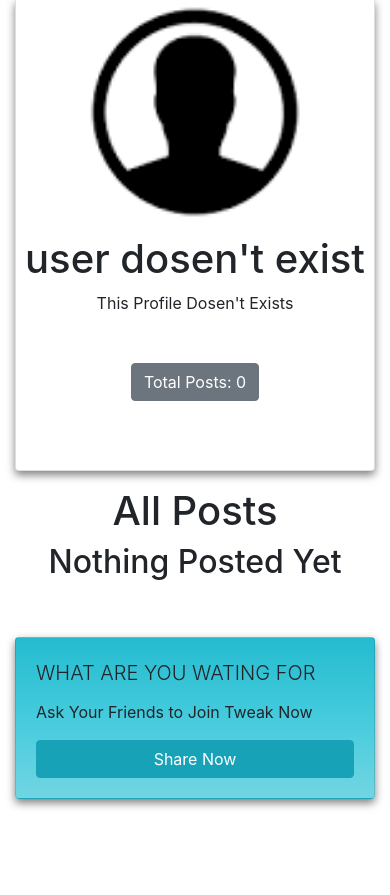
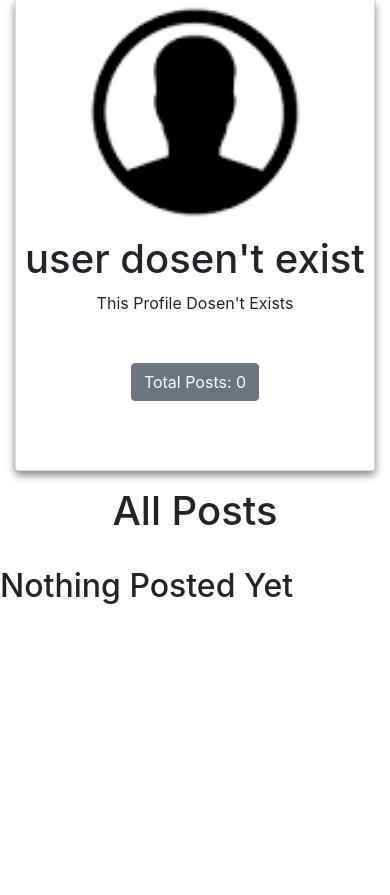
Before and after one commit to areeburrub/Tweak, a Flask app: page /profile/1 in a window 390 px wide. Shown: the part 81-976 px from the top of the page. After the commit the page ends 685 px from the top, so only its background shows below. Run offline with Flask 2, Linux system fonts and the light colour scheme; the visitor is signed in with stand-in values (Sample User, id 1); data comes from the database, SQL or seed files in the repository; both versions use the stored data as it was after the commit; data that the repository does not hold is empty; parts of the project's set-up code (start-up, migrations or seed data) failed here and were passed over; some libraries are stand-ins or nearby versions.

Commit message:
Minor Bugs

```diff
--- a/app.py
+++ b/app.py
@@ -246,13 +246,11 @@
 
 #Link to All Posts
 @app.route('/posts')
-@login_required
 def posts():
     posts = Posts.query.order_by(desc(Posts.post_created)).all()
 
     return render_template('posts.html',
-                            posts=posts,
-                            name = current_user.username
+                            posts=posts
                             )
 
 @app.route('/post/delete/<string:postid>', methods=['GET', 'POST'])
--- a/templates/profile.html
+++ b/templates/profile.html
@@ -107,18 +107,20 @@
         </div>
 
       </div>
-
       <div class="row mt-8">
-              <div class="col-lg-12 text-center">
-                <h1>All Posts</h1>
+        <div class="col-12 text-center">
+          <h1 class="mx-auto">All Posts</h1>
+        </div>
+      </div>
+    <div class="row mt-4">
         {% if posts|length < 1 %}
         <h2 class="text-center">Nothing Posted Yet</h2>
         {% else %}
         {% for post in posts %}
-                <div class="col-lg-3 mt-3">
+        <div class="col-lg-3 col-md-4 mt-3">
           <a href="{{ url_for('post', postid=post.post_id) }}">
             <div class="card h-100 m-2 mb-3 mt-3" style="box-shadow: 0 4px 8px 0 rgba(0, 0, 0, 0.5); ">
-                      <div class="card-body" style="position:relative;">
+              <div class="card-body">
 
                 <p class="card-title text-uppercase lead" style="overflow: hidden; position: relative; height: 30%;  max-height: 15ch;">
                   {{ post.post_title }}
@@ -133,27 +135,6 @@
         {% endfor %}
         {% endif %}
     </div>
-        <div class="col-lg-6 mt-5">
-          <div class="card h-full d-md-block d-lg-none" style="background: linear-gradient(#25bbcf,#45cbdd,#60d0dfe3); box-shadow: 0 4px 8px 0 rgba(0, 0, 0, 0.5);">
-            <div class="card-body">
-              <p class="card-title text-uppercase lead" style="overflow: hidden;  max-height: 15ch;">
-                <a href="#">What are you wating for</a>
-              </p>
-              <p class="card-text" style="overflow: hidden;  max-height: 14ch;">Ask Your Friends to Join Tweak Now</p>
-
-              <div class="row">
-                <div class="col-md-3"></div>
-                <div class="col-md-6">
-                  <a href="https://api.whatsapp.com/send?text=Hey%2C%20I%20tried%20Tweak%20their%20idea%20is%20cool%20just%20try%20it%20once%20and%20you%20will%20definitely%20like%20itPost%20something%20and%20share%20me%20the%20link%2C%20Show%20some%20of%20your%20writing%20skillslink%20to%20the%20website%3A%20https%3A%2F%2Ftweak-web.herokuapp.com%%20Register%20Now%20!!!!!!">
-                    <button type="submit" class="btn btn-info w-full">Share Now</button>
-                  </a>
-                  </div>
-                <div class="col-md-3"></div>
-              </div>
-            </div>
-          </div>
-        </div>
-    </div>
   </div>
 
 {% endblock %}
```
Also changed, not shown: templates/posts.html (+23 -1 lines), test.db. Lines whose indentation alone changed are shown as unchanged.
